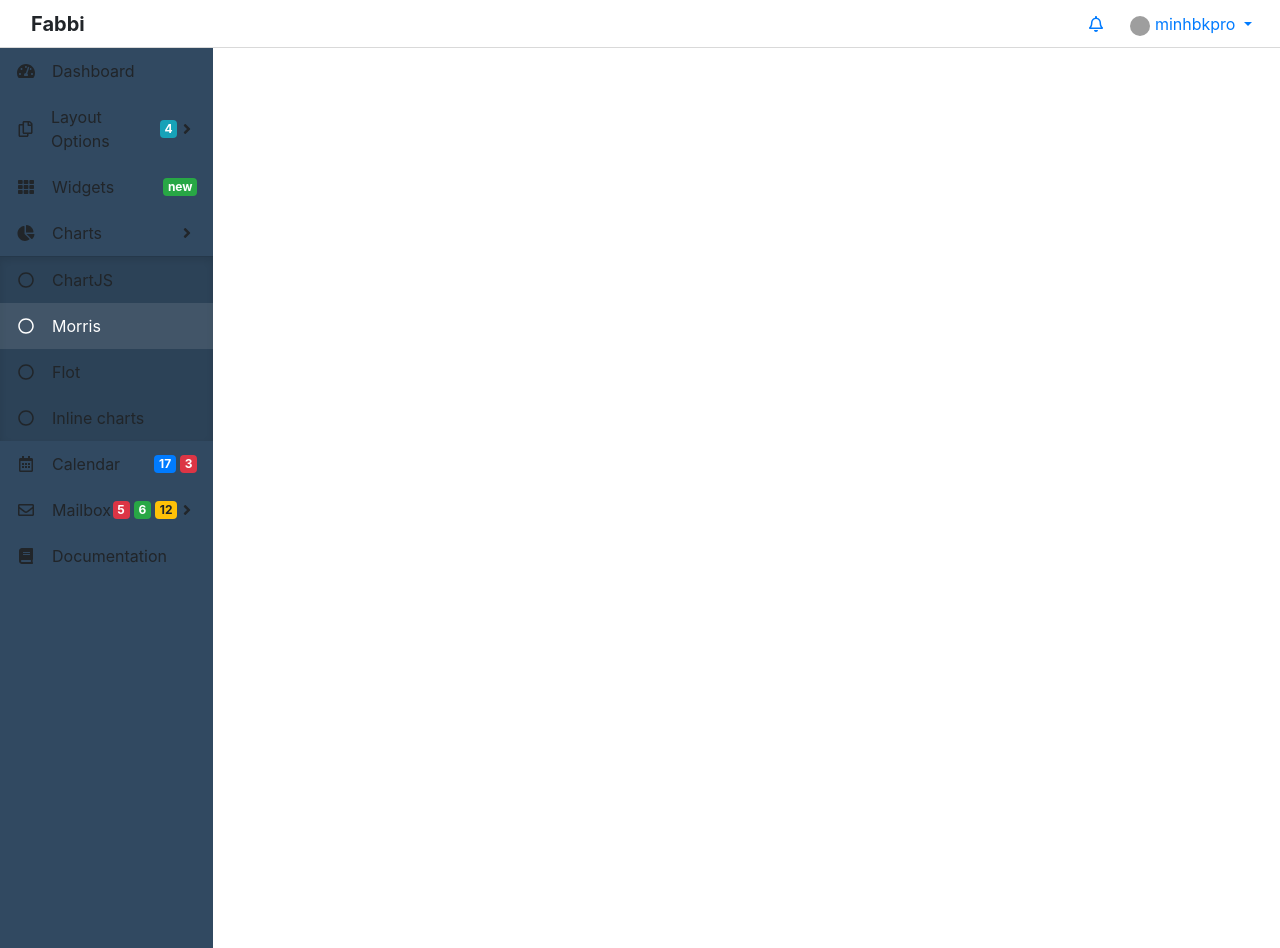
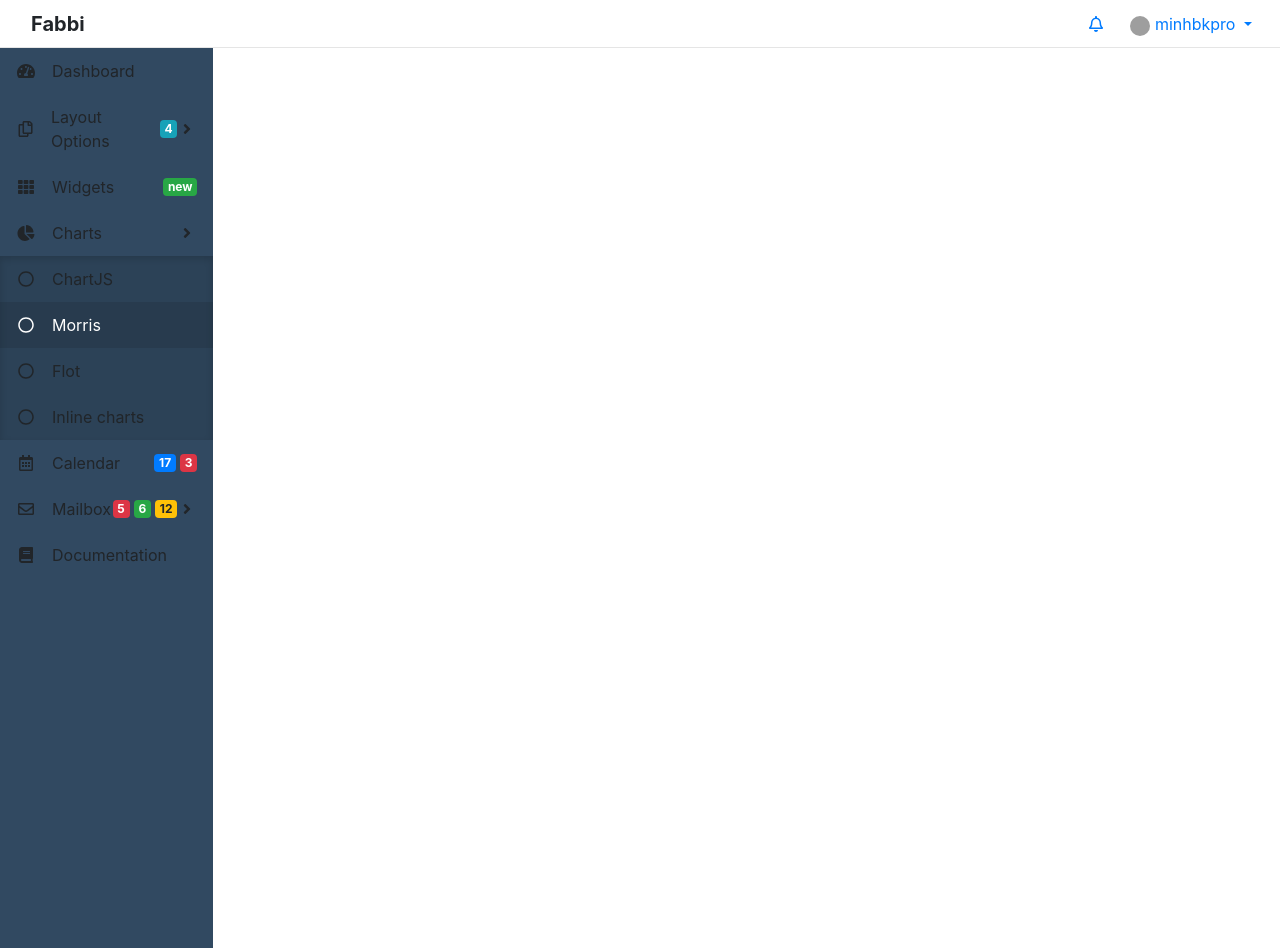
Before and after one commit to minhbkpro/clear-ui, a Jekyll site: the page built from docs/docs/4.2/examples/admin/index.html, in a window 1280 px wide. Built offline with Jekyll 4.4.1, drawn with Linux system fonts in a browser that asks for light colours; nearby versions of some CDN libraries; library files that are not in the unit come from our copies; grey boxes are pictures that could not be loaded.

Commit message:
Add admin template to list

```diff
--- a/docs/_data/examples.yml
+++ b/docs/_data/examples.yml
@@ -1,6 +1,8 @@
 - category: Custom components
   description: "Brand new components and templates to help folks quickly get started with Bootstrap and demonstrate best practices for adding onto the framework."
   examples:
+    - name: Admin
+      description: "Default admin template"
     - name: Album
       description: "Simple one-page template for photo galleries, portfolios, and more."
     - name: Pricing
--- a/docs/docs/4.2/examples/admin/admin.css
+++ b/docs/docs/4.2/examples/admin/admin.css
@@ -6,7 +6,7 @@
   height: 0;
   bottom: 0;
   left: 0;
-  border-bottom: 1px solid rgba(0, 0, 0, 0.15);
+  border-bottom: 1px solid rgba(0, 0, 0, 0.1);
 }
 
 .navbar .avatar-sm {
@@ -22,7 +22,7 @@
 .navbar .nav-link.active,
 .navbar .nav-link:active,
 .navbar .nav-link:hover {
-  background-color: rgba(255, 255, 255, .1);
+  background-color: rgba(0, 0, 0, .1);
 }
 
 .navbar .dropdown-menu {
@@ -51,9 +51,8 @@
 }
 
 .sidebar .nav-item .nav {
-  box-shadow: inset 0 3px 7px rgba(0, 0, 0, .1);
-  background-color: rgba(0, 0, 0, 0.1);
-  border-top: 1px solid rgba(0, 0, 0, 0.15);
+  box-shadow: inset 0 3px 7px rgba(0, 0, 0, .15);
+  background-color: rgba(0, 0, 0, .1);
 }
 
 .sidebar .nav-link {
@@ -66,6 +65,6 @@
 .sidebar .nav-link.active,
 .sidebar .nav-link:active,
 .sidebar .nav-link:hover {
-  background-color: rgba(255, 255, 255, 0.1);
+  background-color: rgba(0, 0, 0, .1);
   color: #fff !important;
 }
```
Also changed, not shown: docs/docs/4.2/assets/img/examples/admin.png (added), docs/docs/4.2/assets/img/examples/admin@2x.png (added).
